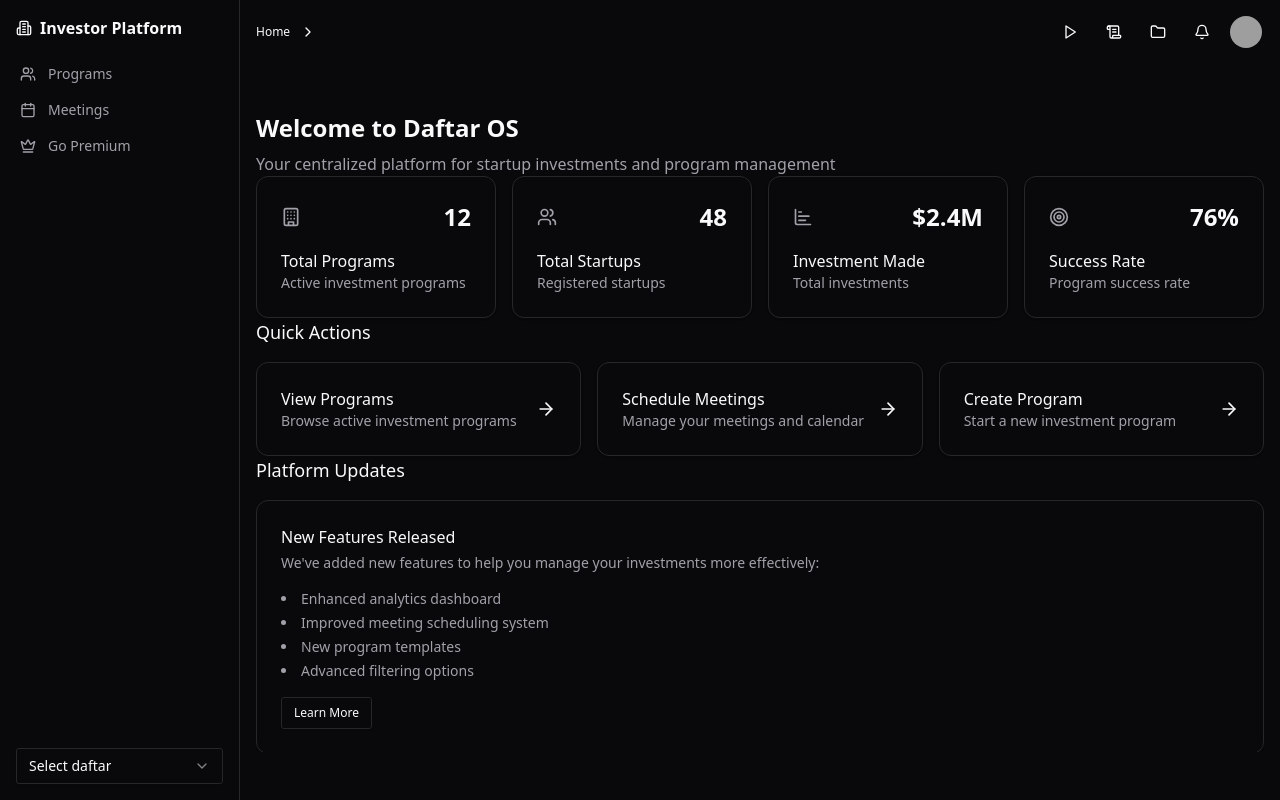
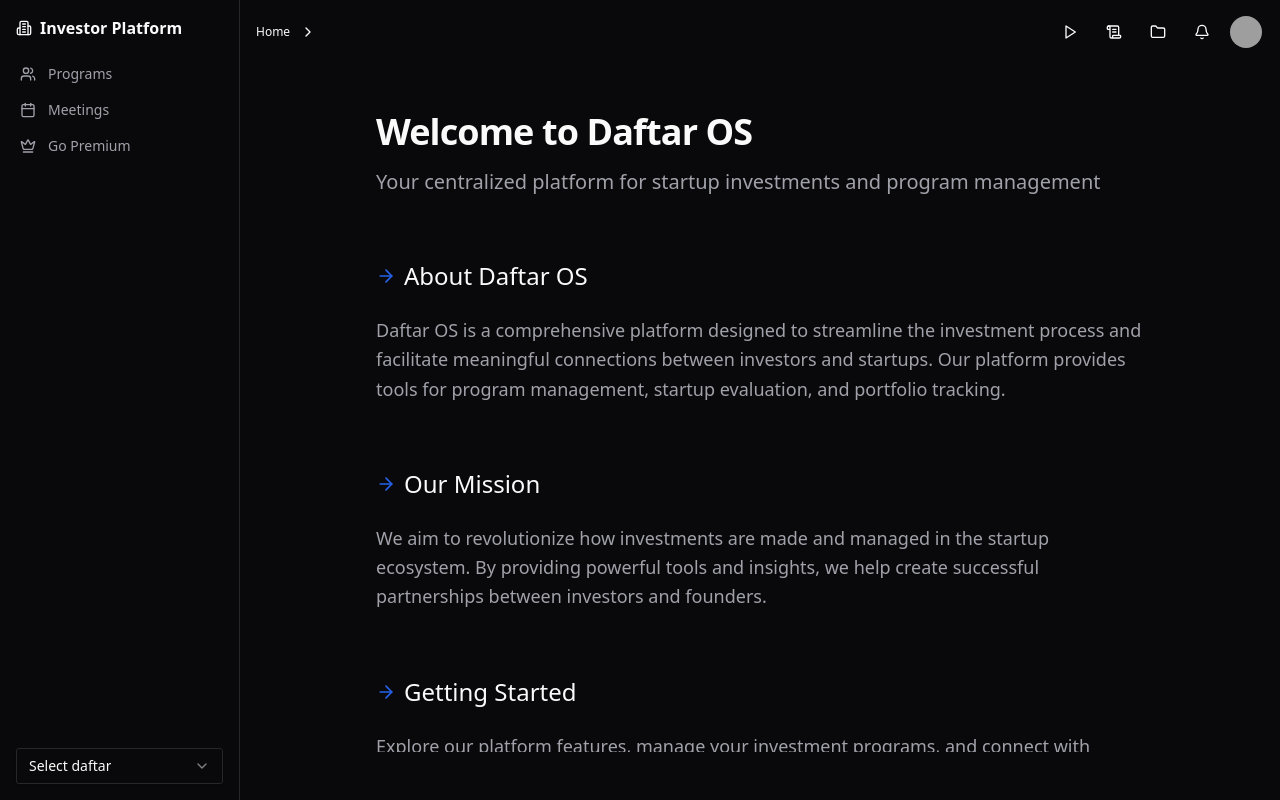
Before and after one commit to DaftarOSBackup/web, a Next.js app: page /home in a window 1280 px wide. Built offline with nearby package versions, Linux system fonts and the light colour scheme; grey boxes are pictures that could not be loaded.

Commit message:
Refactor HomePage component

```diff
--- a/app/home/page.tsx
+++ b/app/home/page.tsx
@@ -1,139 +1,58 @@
 "use client"
-import { Card, CardContent } from "@/components/ui/card"
-import { Button } from "@/components/ui/button"
-import { ArrowRight, Users, Building, ChartBar, Target } from "lucide-react"
-import Link from "next/link"
 import { ScrollArea } from "@/components/ui/scroll-area"
-
-// Sample statistics
-const stats = [
-  {
-    title: "Total Programs",
-    value: "12",
-    icon: Building,
-    description: "Active investment programs"
-  },
-  {
-    title: "Total Startups",
-    value: "48",
-    icon: Users,
-    description: "Registered startups"
-  },
-  {
-    title: "Investment Made",
-    value: "$2.4M",
-    icon: ChartBar,
-    description: "Total investments"
-  },
-  {
-    title: "Success Rate",
-    value: "76%",
-    icon: Target,
-    description: "Program success rate"
-  }
-]
+import { ArrowRight } from "lucide-react"
 
 export default function HomePage() {
   return (
-    <ScrollArea className="h-[calc(100vh-8rem)] space-y-8">
-
-
+    <ScrollArea className="h-[calc(100vh-8rem)]">
+      <div className="max-w-3xl mx-auto space-y-16 py-8">
         {/* Welcome Section */}
-      <div className="space-y-2">
-        <h1 className="text-2xl font-semibold">Welcome to Daftar OS</h1>
-        <p className="text-muted-foreground">
+        <div className="space-y-4">
+          <h1 className="text-4xl font-semibold tracking-tight">
+            Welcome to Daftar OS
+          </h1>
+          <p className="text-xl text-muted-foreground">
             Your centralized platform for startup investments and program management
           </p>
         </div>
 
-      {/* Stats Grid */}
-      <div className="grid grid-cols-1 md:grid-cols-2 lg:grid-cols-4 gap-4">
-        {stats.map((stat) => (
-          <Card key={stat.title}>
-            <CardContent className="p-6">
-              <div className="flex items-center justify-between">
-                <stat.icon className="h-5 w-5 text-muted-foreground" />
-                <span className="text-2xl font-semibold">{stat.value}</span>
+        {/* About Section */}
+        <div className="space-y-6">
+          <div className="flex items-center gap-2">
+            <ArrowRight className="h-5 w-5 text-blue-600" />
+            <h2 className="text-2xl font-medium">About Daftar OS</h2>
           </div>
-              <h3 className="font-medium mt-4">{stat.title}</h3>
-              <p className="text-sm text-muted-foreground">{stat.description}</p>
-            </CardContent>
-          </Card>
-        ))}
+          <p className="text-lg text-muted-foreground leading-relaxed">
+            Daftar OS is a comprehensive platform designed to streamline the investment process
+            and facilitate meaningful connections between investors and startups. Our platform
+            provides tools for program management, startup evaluation, and portfolio tracking.
+          </p>
         </div>
 
-      {/* Quick Actions */}
-      <div className="space-y-4">
-        <h2 className="text-lg font-medium">Quick Actions</h2>
-        <div className="grid grid-cols-1 md:grid-cols-2 lg:grid-cols-3 gap-4">
-          <Link href="/programs">
-            <Card className="hover:border-blue-600 transition-colors cursor-pointer">
-              <CardContent className="p-6 flex items-center justify-between">
-                <div>
-                  <h3 className="font-medium">View Programs</h3>
-                  <p className="text-sm text-muted-foreground">
-                    Browse active investment programs
+        {/* Mission Section */}
+        <div className="space-y-6">
+          <div className="flex items-center gap-2">
+            <ArrowRight className="h-5 w-5 text-blue-600" />
+            <h2 className="text-2xl font-medium">Our Mission</h2>
+          </div>
+          <p className="text-lg text-muted-foreground leading-relaxed">
+            We aim to revolutionize how investments are made and managed in the startup ecosystem.
+            By providing powerful tools and insights, we help create successful partnerships
+            between investors and founders.
           </p>
         </div>
-                <ArrowRight className="h-5 w-5" />
-              </CardContent>
-            </Card>
-          </Link>
 
-          <Link href="/meetings">
-            <Card className="hover:border-blue-600 transition-colors cursor-pointer">
-              <CardContent className="p-6 flex items-center justify-between">
-                <div>
-                  <h3 className="font-medium">Schedule Meetings</h3>
-                  <p className="text-sm text-muted-foreground">
-                    Manage your meetings and calendar
+        {/* Getting Started Section */}
+        <div className="space-y-6">
+          <div className="flex items-center gap-2">
+            <ArrowRight className="h-5 w-5 text-blue-600" />
+            <h2 className="text-2xl font-medium">Getting Started</h2>
+          </div>
+          <p className="text-lg text-muted-foreground leading-relaxed">
+            Explore our platform features, manage your investment programs, and connect with
+            innovative startups. Use the navigation menu to access different sections of the platform.
           </p>
         </div>
-                <ArrowRight className="h-5 w-5" />
-              </CardContent>
-            </Card>
-          </Link>
-
-          <Link href="/studio/details">
-            <Card className="hover:border-blue-600 transition-colors cursor-pointer">
-              <CardContent className="p-6 flex items-center justify-between">
-                <div>
-                  <h3 className="font-medium">Create Program</h3>
-                  <p className="text-sm text-muted-foreground">
-                    Start a new investment program
-                  </p>
-                </div>
-                <ArrowRight className="h-5 w-5" />
-              </CardContent>
-            </Card>
-          </Link>
-        </div>
-      </div>
-
-      {/* Platform Updates */}
-      <div className="space-y-4">
-        <h2 className="text-lg font-medium">Platform Updates</h2>
-        <Card>
-          <CardContent className="p-6">
-            <div className="space-y-4">
-              <div className="space-y-1">
-                <h3 className="font-medium">New Features Released</h3>
-                <p className="text-sm text-muted-foreground">
-                  We've added new features to help you manage your investments more effectively:
-                </p>
-              </div>
-              <ul className="list-disc list-inside text-sm text-muted-foreground space-y-1">
-                <li>Enhanced analytics dashboard</li>
-                <li>Improved meeting scheduling system</li>
-                <li>New program templates</li>
-                <li>Advanced filtering options</li>
-              </ul>
-              <Button variant="outline" size="sm">
-                Learn More
-              </Button>
-            </div>
-          </CardContent>
-        </Card>
       </div>
     </ScrollArea>
   )
```
Lines whose indentation alone changed are shown as unchanged.
